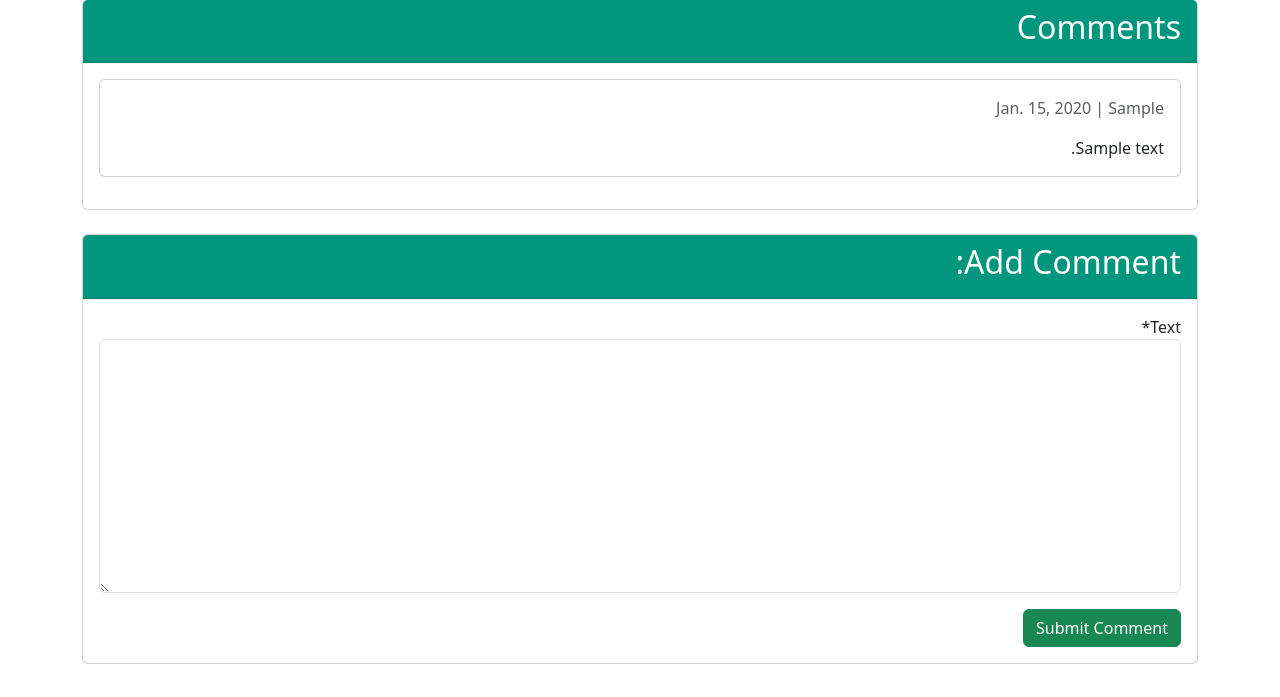
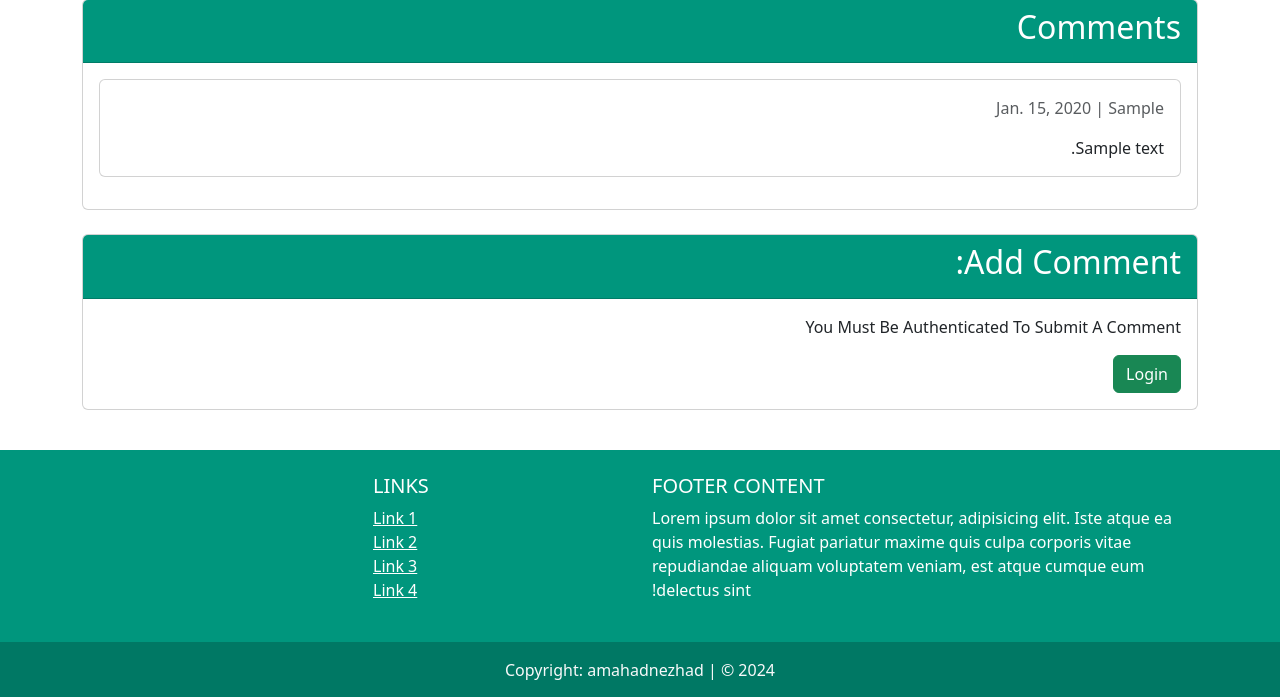
Before and after one commit to amahadnejad/Weblog, a Django app: page /post/1/ in a window 1280 px wide. Shown: the part 444-1141 px from the top of the page. Run offline with Django 4.2, Linux system fonts and the light colour scheme; tables that the repository leaves empty hold one stand-in row (values such as "Sample post"); some libraries are stand-ins or nearby versions.

Commit message:
Add If Statement To Comments In post_detail.html Template

```diff
--- a/blog/templates/blog/post_detail.html
+++ b/blog/templates/blog/post_detail.html
@@ -61,6 +61,7 @@
                         <h2 class="card-title">Comments</h2>
                     </div>
                     <div class="card-body">
+                        {% if comments %}
                             {% for comment in comments %}
                                 <div class="card mb-3">
                                     <div class="card-body">
@@ -70,9 +71,10 @@
 
                                     </div>
                                 </div>
-                        {% empty %}
+                            {% endfor %}
+                        {% else %}
                             <p>No comments yet.</p>
-                        {% endfor %}
+                        {% endif %}
                     </div>
                 </div>
 
@@ -81,6 +83,7 @@
                     <div class="card-header" style="background-color: #00967d; color: white;">
                         <h2 class="card-title">Add Comment:</h2>
                     </div>
+                    {% if user.is_authenticated %}
                         <div class="card-body">
                             <form method="POST">
                                 {% csrf_token %}
@@ -88,6 +91,12 @@
                                 <button type="submit" class="btn btn-success mt-3">Submit Comment</button>
                             </form>
                         </div>
+                    {% else %}
+                        <div class="card-body">
+                            <p>You Must Be Authenticated To Submit A Comment</p>
+                            <a href="{% url 'account_login' %}" class="btn btn-success ">Login</a>
+                        </div>
+                    {% endif %}
                 </div>
             </div>
         </div>
```
Lines whose indentation alone changed are shown as unchanged.
